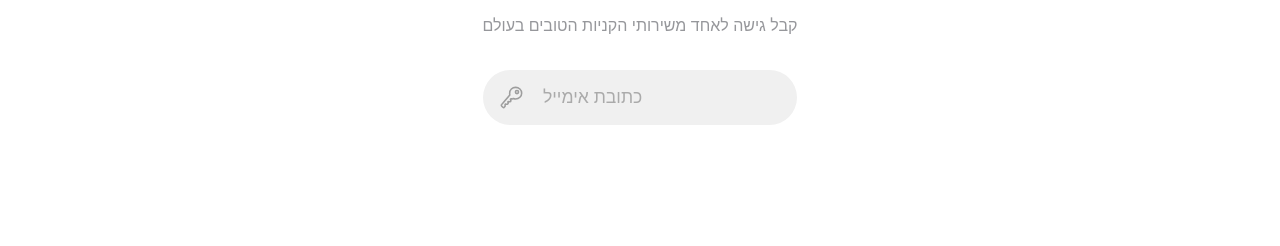
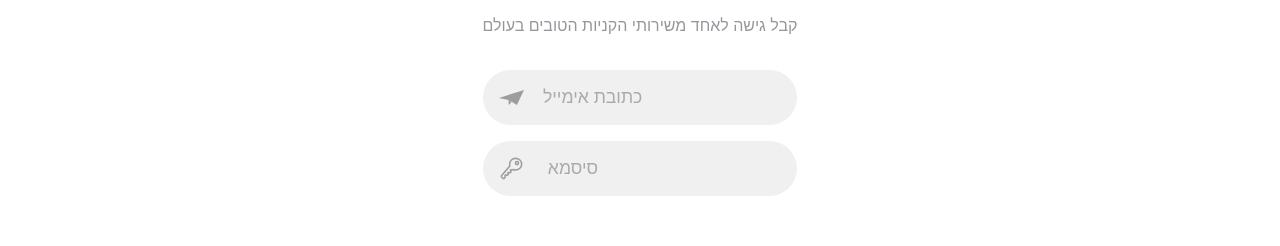
Before and after one commit to MatyMusic/ecommers-next.j, a Next.js app: page /signin in a window 1280 px wide. Shown: the part 387-633 px from the top of the page. Built offline with nearby package versions, Linux system fonts and the light colour scheme; no server answers.

Commit message:
[field, meta]

```diff
--- a/components/inputs/loginInput/index.js
+++ b/components/inputs/loginInput/index.js
@@ -2,10 +2,16 @@ import { BiUser } from "react-icons/bi";
 import { SiMinutemailer } from "react-icons/si";
 import { IoKeyOutline } from "react-icons/io5";
 import styles from "./styles.module.scss";
+import { useField } from "formik";
 
-export default function LoginInput({ icon, placeholder }) {
+export default function LoginInput({ icon, placeholder, ...props }) {
+  const [field, meta] = useField(props);
   return (
-    <div className={styles.input}>
+    <div
+      className={`${styles.input} ${
+        meta.touched && meta.error ? styles.error : ""
+      }  `}
+    >
       {icon === "user" ? (
         <BiUser />
       ) : icon === "email" ? (
@@ -15,7 +21,13 @@ export default function LoginInput({ icon, placeholder }) {
       ) : (
         ""
       )}
-      <input type="text" placeholder={placeholder} />
+      <input
+        type={field.type}
+        name={field.name}
+        placeholder={placeholder}
+        {...field}
+        {...props}
+      />
     </div>
   );
 }
--- a/components/inputs/loginInput/styles.module.scss
+++ b/components/inputs/loginInput/styles.module.scss
@@ -28,7 +28,24 @@
     &::placeholder {
       color: #aaa;
       font-weight: 500;
-
     }
   }
 }
+
+.error {
+  background: $light-error-color;
+  margin-top: 5rem !important;
+  input {
+    color: #fff !important;
+    &::placeholder {
+      color: #fff !important;
+    }
+  }
+
+
+svg{
+    fill: #fff !important;
+    stroke: #fff;
+}
+
+}
--- a/pages/signin.js
+++ b/pages/signin.js
@@ -4,9 +4,30 @@ import styles from "../styles/signin.module.scss";
 import { BiLeftArrowAlt } from "react-icons/bi";
 import Link from "next/link";
 import { Form, Formik } from "formik";
+import * as Yup from "yup";
 import LoginInput from "@/components/inputs/loginInput";
+import { useState } from "react";
+
+const initialvalues = {
+  login_email: "",
+  login_password: "",
+};
 
 export default function signin() {
+  const [user, setUser] = useState(initialvalues);
+  const { login_email, login_password } = user;
+  const handleChange = (e) => {
+    const { name, value } = e.target;
+    setUser({ ...user, [name]: value });
+  };
+  console.log(user);
+  const loginValidation = Yup.object({
+    login_email: Yup.string()
+      .required("נא למלא כתובת אימייל")
+      .email("נא להזין כתובת אימייל חוקית"),
+    login_password: Yup.string().required("הקלד סיסמא בבקשה"),
+  });
+
   return (
     <>
       <Header />
@@ -24,10 +45,30 @@ export default function signin() {
           <div className={styles.login__form}>
             <h1>כניסה</h1>
             <p>קבל גישה לאחד משירותי הקניות הטובים בעולם</p>
-            <Formik>
+            <Formik
+              enableReinitialize
+              initialValues={{
+                login_email,
+                login_password,
+              }}
+              validationSchema={loginValidation}
+            >
               {(form) => (
                 <Form>
-                  <LoginInput icon="password" placeholder="כתובת אימייל" />
+                  <LoginInput
+                    type="text"
+                    name="login_email"
+                    icon="email"
+                    placeholder="כתובת אימייל"
+                    onChange={handleChange}
+                  />
+                  <LoginInput
+                    type="password"
+                    name="login_password"
+                    icon="password"
+                    placeholder=" סיסמא"
+                    onChange={handleChange}
+                  />
                 </Form>
               )}
             </Formik>
--- a/styles/base.scss
+++ b/styles/base.scss
@@ -1,5 +1,6 @@
 $blue-color: #2f82ff;
 $grey-color: #f8f8f8;
+$light-error-color: #fd010169 ;
 $shadow-1: rgba(99, 99, 99, 0.2) 0px 2px 8px 0px;
 
 .btn_primary {
```
